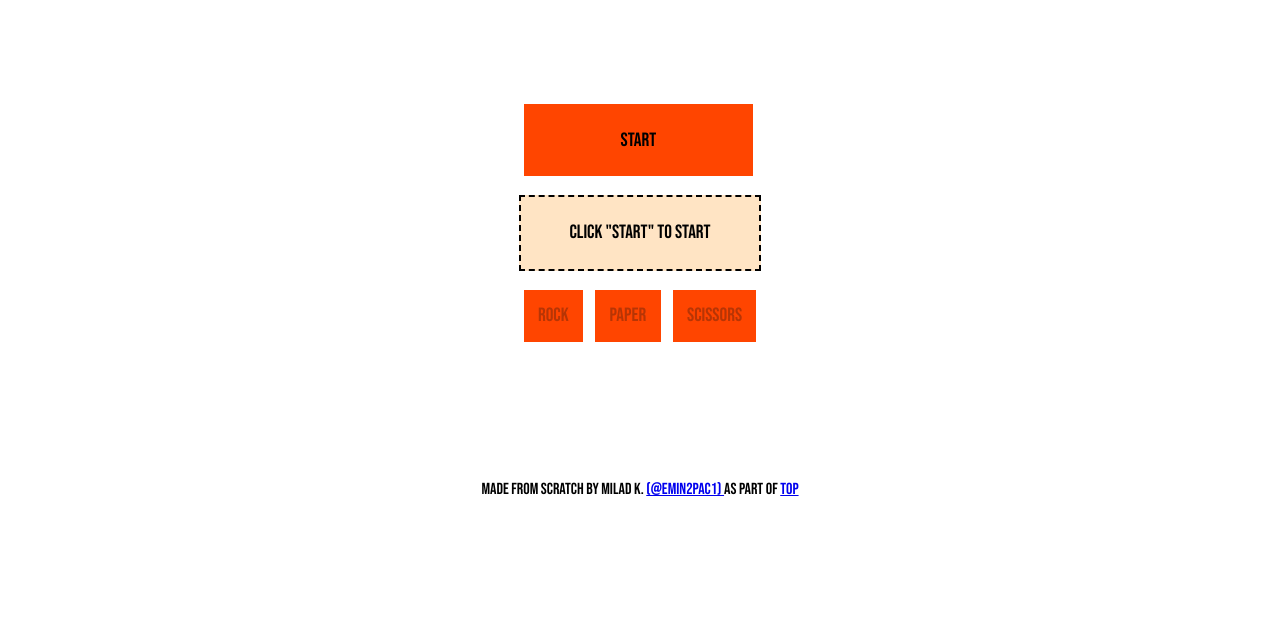
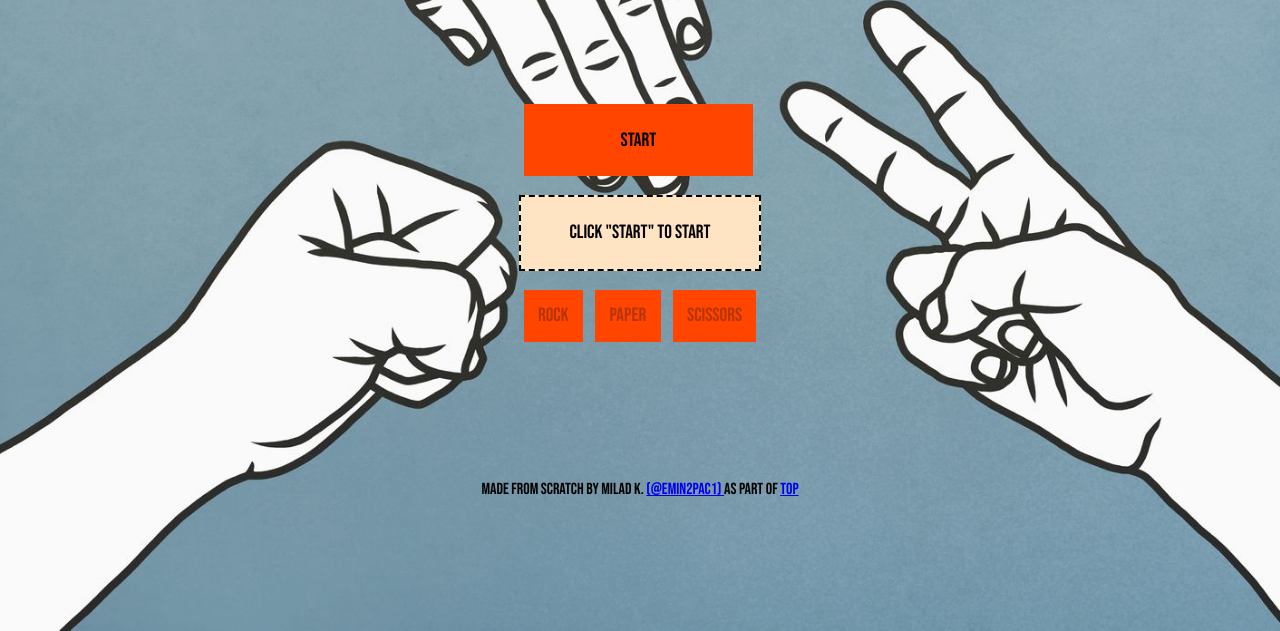
Before and after one commit to emin2pac1/rock-paper-scissors, a plain HTML site: page game.html in a window 1280 px wide. Shown: the part 185-816 px from the top of the page. Drawn offline with Linux system fonts and the light colour scheme.

Commit message:
fix Pages issue, fr this time

```diff
--- a/base.css
+++ b/base.css
@@ -1,5 +1,5 @@
 body{
-    background-image: url('.../img/bg.jpg');
+    background-image: url('../img/bg.jpg');
     background-size: cover;
     background-position: center center;
     height: 100vh;
```
